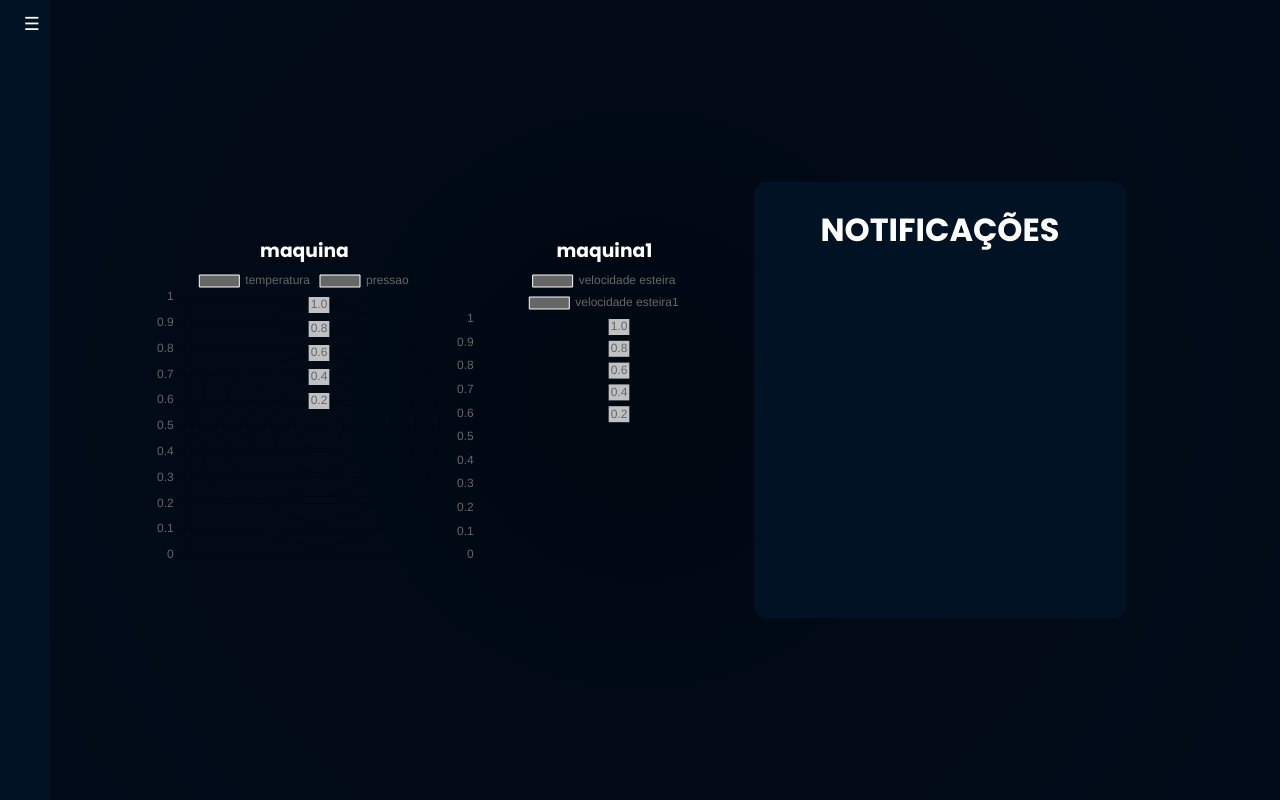
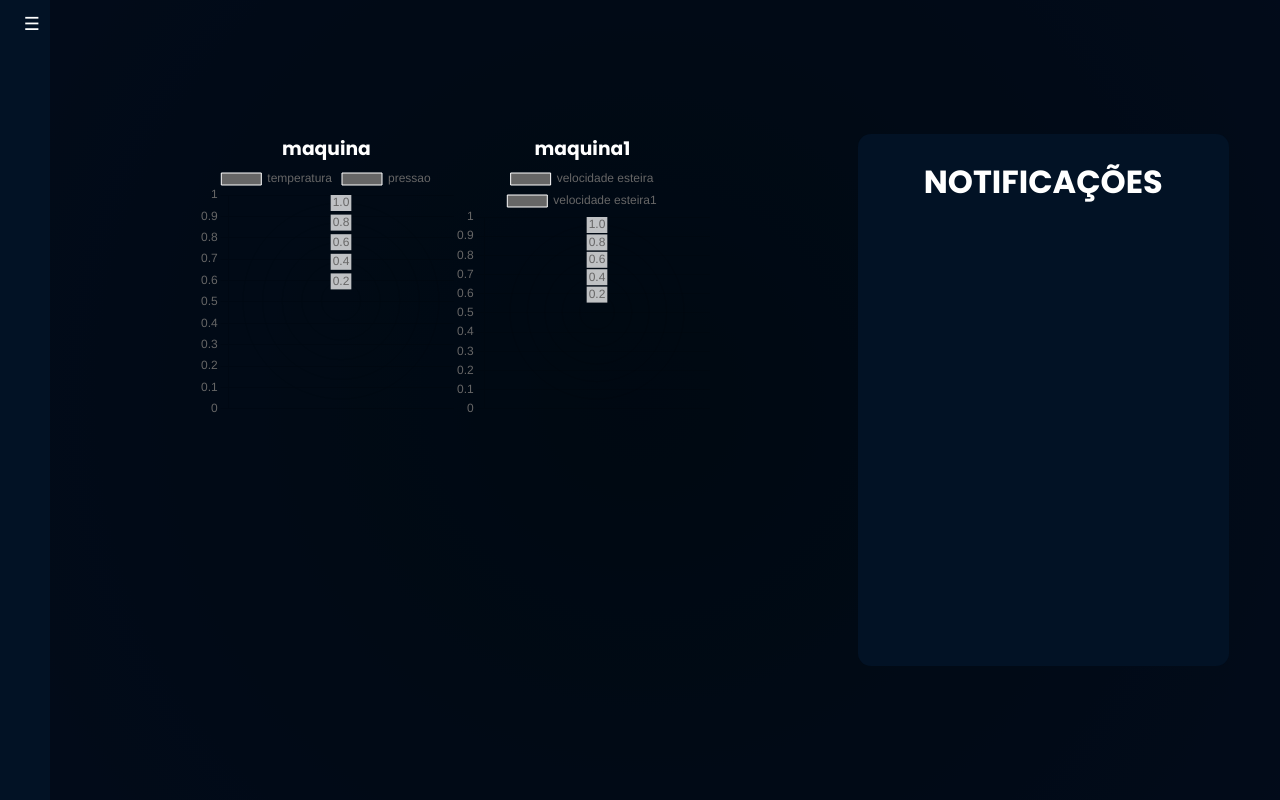
Before and after one commit to GabrielvMarinho/ProjetoIndustria, a Flask app: page /painel_controle in a window 1280 px wide. Run offline with Flask 3, Linux system fonts and the light colour scheme; a user stored in the database is signed in; data comes from the database, SQL or seed files in the repository; both versions use the stored data as it was after the commit; some libraries are stand-ins or nearby versions.

Commit message:
quase pronto o painel de controle

```diff
--- a/static/css/style.css
+++ b/static/css/style.css
@@ -53,13 +53,39 @@ background: radial-gradient(circle, rgba(0,34,70,1) 0%, rgba(0,0,50,1) 100%);
 #graficos{
     display: flex;
     flex-direction: row;
+    justify-content: center;
+    flex-grow: 1;
+    overflow: hidden;
+    overflow-y: scroll;
+    height: 100%;
+}
+.logadoComo{
+    text-align: left;
+    margin-left: 8%;
+    font-size: 2vw;
 }
 .sectionPainelDeControle{
     display:flex;
+    flex-direction: column;
     justify-content: center;
+    height: 100vh;
+    width: 100%;
+    margin: 2vw;
+
+    gap:4vw;
+}
+.divMaquina{
+    width: 20vw;
+}
+.conteudoPagina{
+    gap:4vw;
+    margin-right: 4%;
+    margin-left: 8%;
+    display:flex;
+    flex-direction: row;
+    justify-content: space-between;
     align-items: center;
 }
-
 .nomeLogin{
     font-size: 3vw;
     margin-top: 3.5vw;
@@ -164,11 +190,10 @@ background: radial-gradient(circle, rgba(0,34,70,1) 0%, rgba(0,0,50,1) 100%);
     padding: 2vw;
     background-color:rgb(2, 18, 37);
     overflow: hidden;
-
-    height: 30vw;
+    overflow-y: scroll;
+    height: 60vh;
     gap:1.5vw;
     width: 25vw;
-    overflow-y: scroll;
     display: flex;
     flex-direction: column;
 }
--- a/templates/painel_controle.html
+++ b/templates/painel_controle.html
@@ -6,11 +6,12 @@
 <section class="sectionPainelDeControle">
     <!-- <h2>voce foi logado {{current_user.username}}</h2>
      -->
-
-    <div id="graficos"></div>
-    <div id="notificacoes">
-        <h1 class="tituloNotif">NOTIFICAÇÕES</h1>
-    </div>
+    <section class="conteudoPagina">
+        <div id="graficos"></div>
+        <div id="notificacoes">
+            <h1 class="tituloNotif">NOTIFICAÇÕES</h1>
+        </div>
+    </section>
 
 
 </section>
@@ -32,7 +33,7 @@
         const divx = document.createElement("div")
 
         divx.innerHTML =`
-            <div id="divMaquina${m.id}">
+            <div class="divMaquina" id="divMaquina${m.id}">
                 <h3>${m.nome}</h3>
                 <canvas id="canvas${m.id}"></canvas>
             </div>
```
Also changed, not shown: templates/historico.html (+9 -6 lines), instance/database.db.
